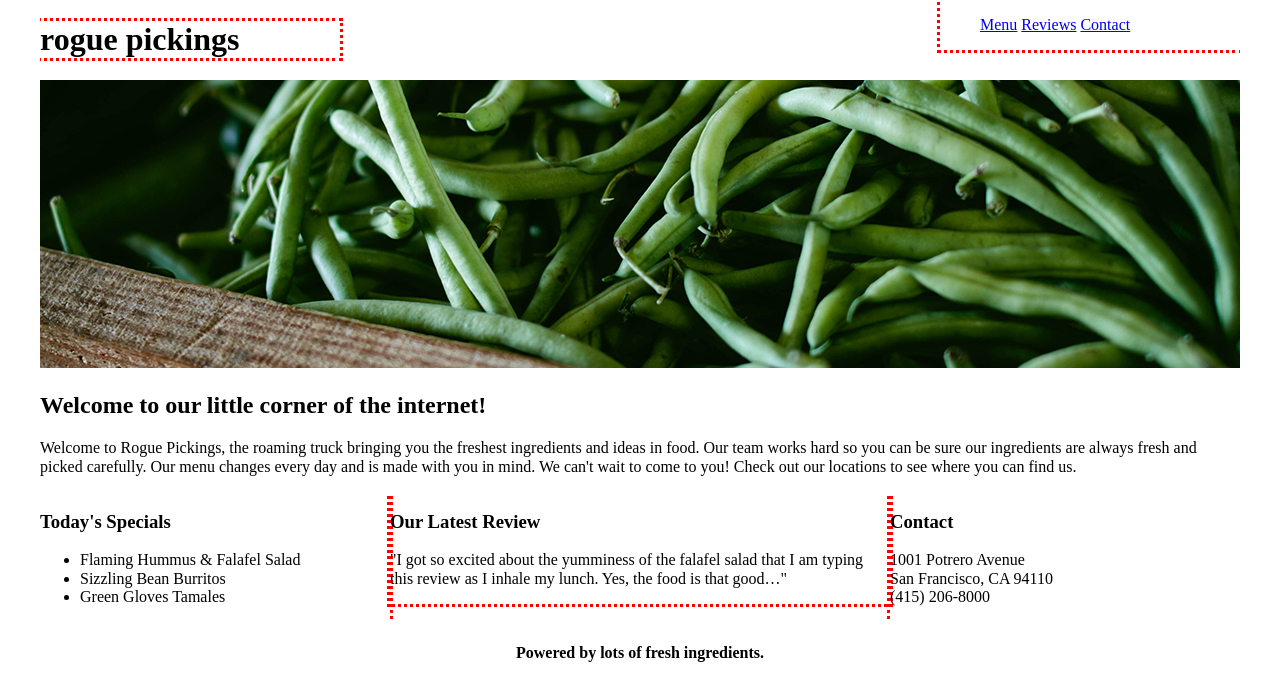
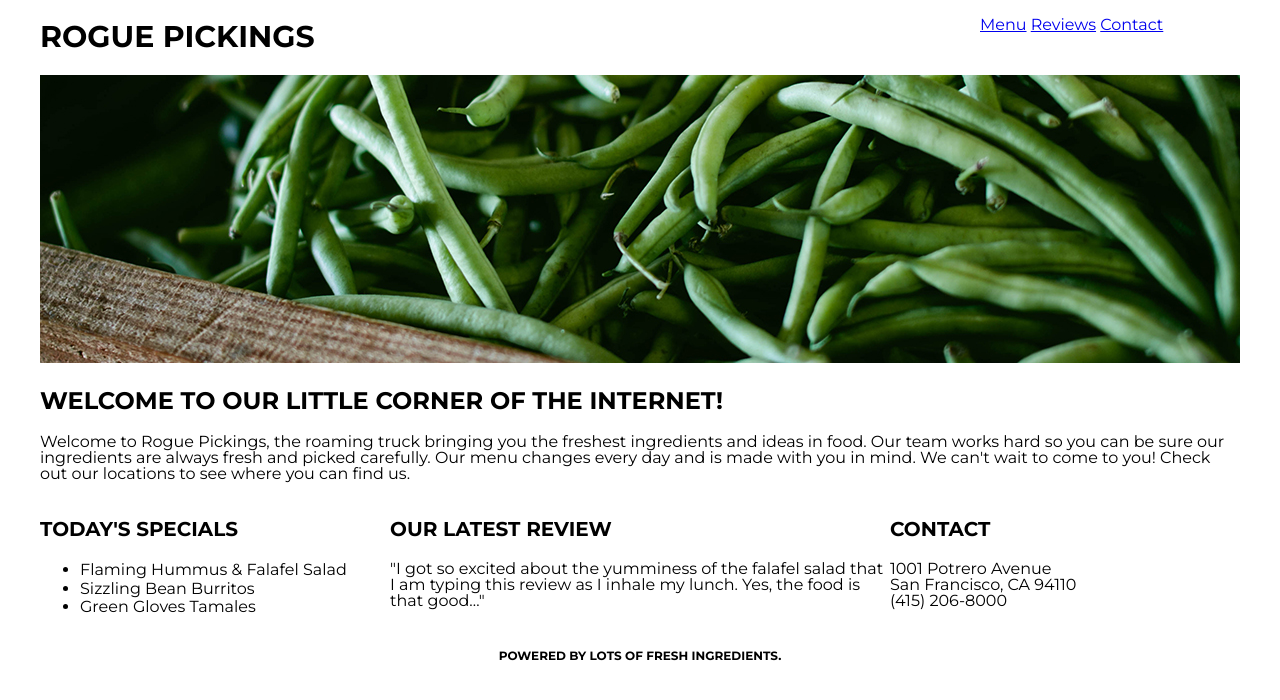
Before and after one commit to NicholeAMartin/rogue-pickings, a plain HTML site: page index.html in a window 1280 px wide. Drawn offline with Linux system fonts and the light colour scheme; a web font is replaced by a local one.

Commit message:
Added global styles to text

```diff
--- a/css/main.css
+++ b/css/main.css
@@ -1,33 +1,36 @@
 /******** GLOBAL STYLES ********/
 body {
-
+    font-family: 'Montserrat', Helvetica, Arial, sans-serif;
+    font-size: 16px;
+    color: #000000;
 }
 
 h1,
 h2,
 h3,
 h4 {
-
+    text-transform: uppercase;
+    font-weight: 700;
 }
 
 h1 {
-
+    font-size: 30px;
 }
 
 h2 {
-
+    font-size: 24px;
 }
 
 h3 {
-
+    font-size: 20px;
 }
 
 h4 {
-    text-align: center;
+    font-size: 12px;
 }
 
 p {
-
+    line-height: 16px;
 }
 
 .content-wrapper {
@@ -38,7 +41,7 @@ p {
 
 /******** HEADER STYLES ********/
 header h1 {
-    outline: 3px dotted red;
+    /* outline: 3px dotted red;  */
     width: 300px;
     float: left;
 }
@@ -48,7 +51,7 @@ header h1 span {
 }
 
 header nav {
-    outline: 3px dotted red;
+    /* outline: 3px dotted red; */
     width: 300px;
     float: right;
 }
@@ -80,8 +83,10 @@ header nav ul li a {
 
 }
 
-.section-one, .section-two, .section-three {
-    outline: 3px dotted red;
+.section-one,
+.section-two,
+.section-three {
+    /* outline: 3px dotted red;  */
     box-sizing: border-box;
     float: left;
 }
@@ -118,7 +123,7 @@ header nav ul li a {
 
 /******** FOOTER STYLES ********/
 footer {
-
+    text-align: center;
 }
 
 footer span {
--- a/index.html
+++ b/index.html
@@ -5,7 +5,9 @@
     <title>Rogue Pickings</title>
     <link rel="stylesheet" href="css/normalize.css">
     <link rel="stylesheet" href="css/main.css">
-    <!-- Google Font styles added here -->
+    <link rel="preconnect" href="https://fonts.googleapis.com">
+<link rel="preconnect" href="https://fonts.gstatic.com" crossorigin>
+<link href="https://fonts.googleapis.com/css2?family=Galada&family=Montserrat:wght@400;700&display=swap" rel="stylesheet">
   </head>
 
   <body>
```
